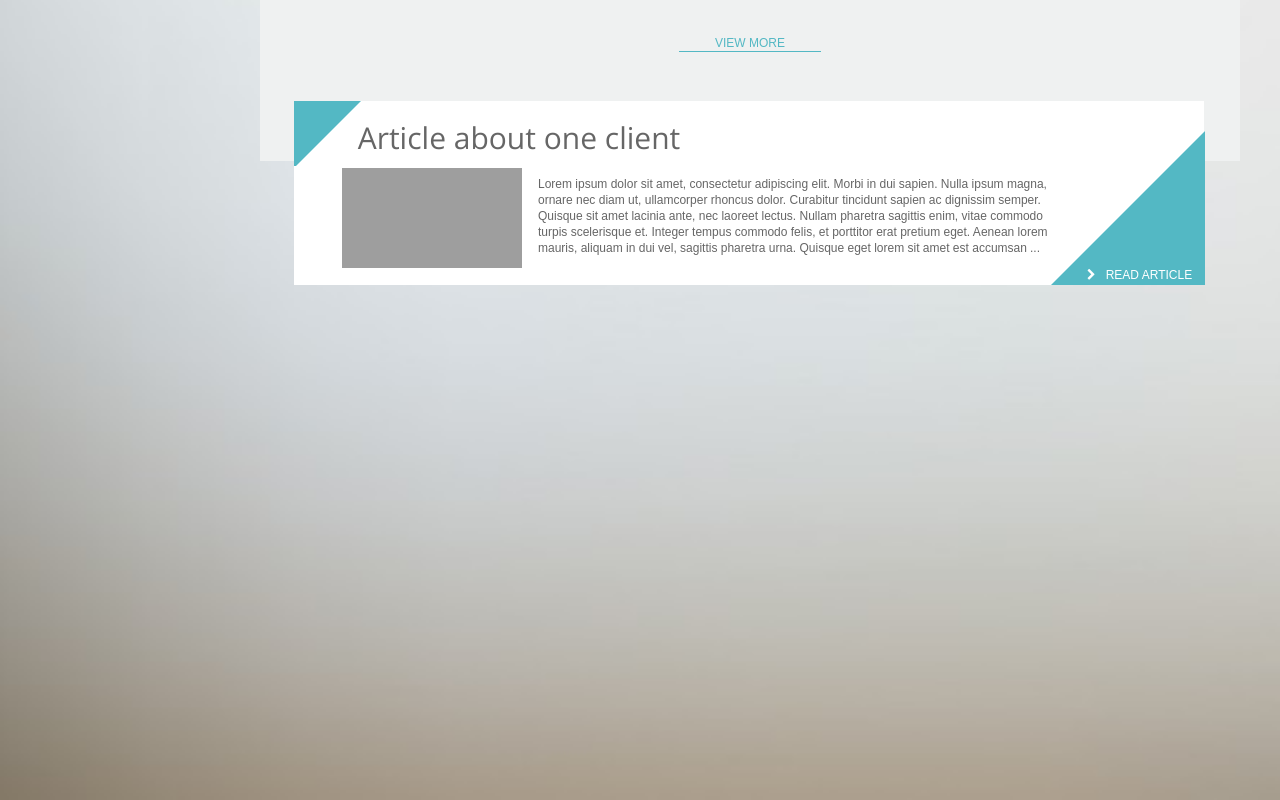
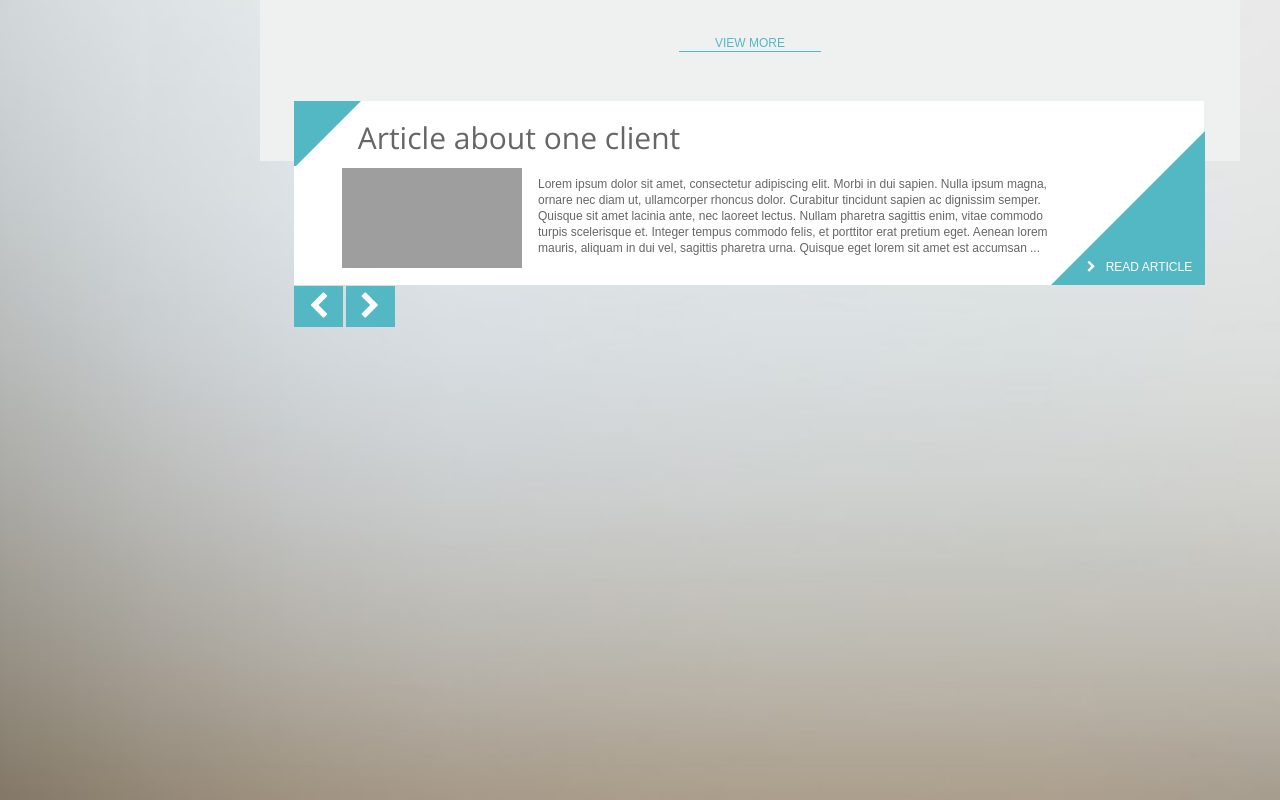
Before and after one commit to crisankarina/front-end-test, a plain HTML site: page template/index.html in a window 1280 px wide. Shown: the part 1000-1800 px from the top of the page. Drawn offline with nearby package versions, Linux system fonts and the light colour scheme; grey boxes are pictures that could not be loaded.

Commit message:
bottom article next and prev buttons added

```diff
--- a/assets/css/homePage.css
+++ b/assets/css/homePage.css
@@ -114,6 +114,19 @@ body {
 }
 
 /* Making the LOGO */
+/* enter logo animation */
+@keyframes slideInFromLeft {
+    0% {
+      transform: translateX(-100%);
+    }
+    100% {
+      transform: translateX(0);
+    }
+}
+.logoContainer {
+    animation: 1s ease-out 0s 1 slideInFromLeft;
+}
+
 .company-logo {
     font-size: 40px;
     letter-spacing: 1px;
@@ -146,7 +159,6 @@ body {
 .businessElementContainer {
     flex-basis: 44%;
     margin-right: 17px;
-
 }
 
 /* number */
@@ -294,11 +306,13 @@ body {
     background-color: #53b8c4;
 }
 
-.smallPlusClass, .smallMinusClass, .bigPlusClass, .bigMinusClass {
+/* chainging color animation */
+.smallPlusClass, .smallMinusClass, .bigPlusClass, .bigMinusClass, .plus-sign, .fa-chevron-left, .fa-chevron-right  {
     transition: color 1s ease-out;
 }
 
-.smallPlusClass:hover, .smallMinusClass:hover, .bigPlusClass:hover, .bigMinusClass:hover {
+.smallPlusClass:hover, .smallMinusClass:hover, .bigPlusClass:hover, .bigMinusClass:hover, .plus-sign:hover,
+.fa-chevron-left:hover, .fa-chevron-right:hover  {
     color: #050e13;
 }
 
@@ -440,7 +454,14 @@ body {
 .readArticleContainer{
     position: absolute;
     margin-left: -8em;
-    margin-top: 8em;
+    margin-top: 7.5em;
+    border-bottom: 1px solid #53b8c4;
+    padding-bottom: 0.5em;
+    transition: border-bottom 0.3s ease-in-out;
+}
+
+.readArticleContainer:hover{
+    border-bottom: 1px solid #ffffff;
 }
 
 #readArticleId{
@@ -456,3 +477,18 @@ body {
 #readArticleId .fa-chevron-right {
     padding: 10px;
 }
+
+/* article next and prev icon */
+#articleLeftIcon, #articleRightIcon {
+    width: 49px;
+    height: 41px;
+    background-color: #53b8c4;
+    margin-top: 0.45em;
+    margin-right: 0.1em;
+    text-align: center;
+    font-size: 28px;
+}
+
+#articleLeftIcon .fa-chevron-left {
+    margin-top:0.1em
+}
--- a/template/index.html
+++ b/template/index.html
@@ -67,7 +67,15 @@
                     <article>
                         <section id="articleImg"><img src="https://dawsonhinds.com/wp-content/uploads/2017/02/img-temp-7.jpg"></section>
                         <section id="articleInfo"></section>
+                        <div class="clear"></div>
+                        <section id="articleLeftIcon">
+                            <i class="fa fa-chevron-left"></i>
+                        </section>
+                        <section id="articleRightIcon">
+                            <i class="fa fa-chevron-right"></i>
+                        </section>
                     </article>
+
                 </div>
 
 
```
